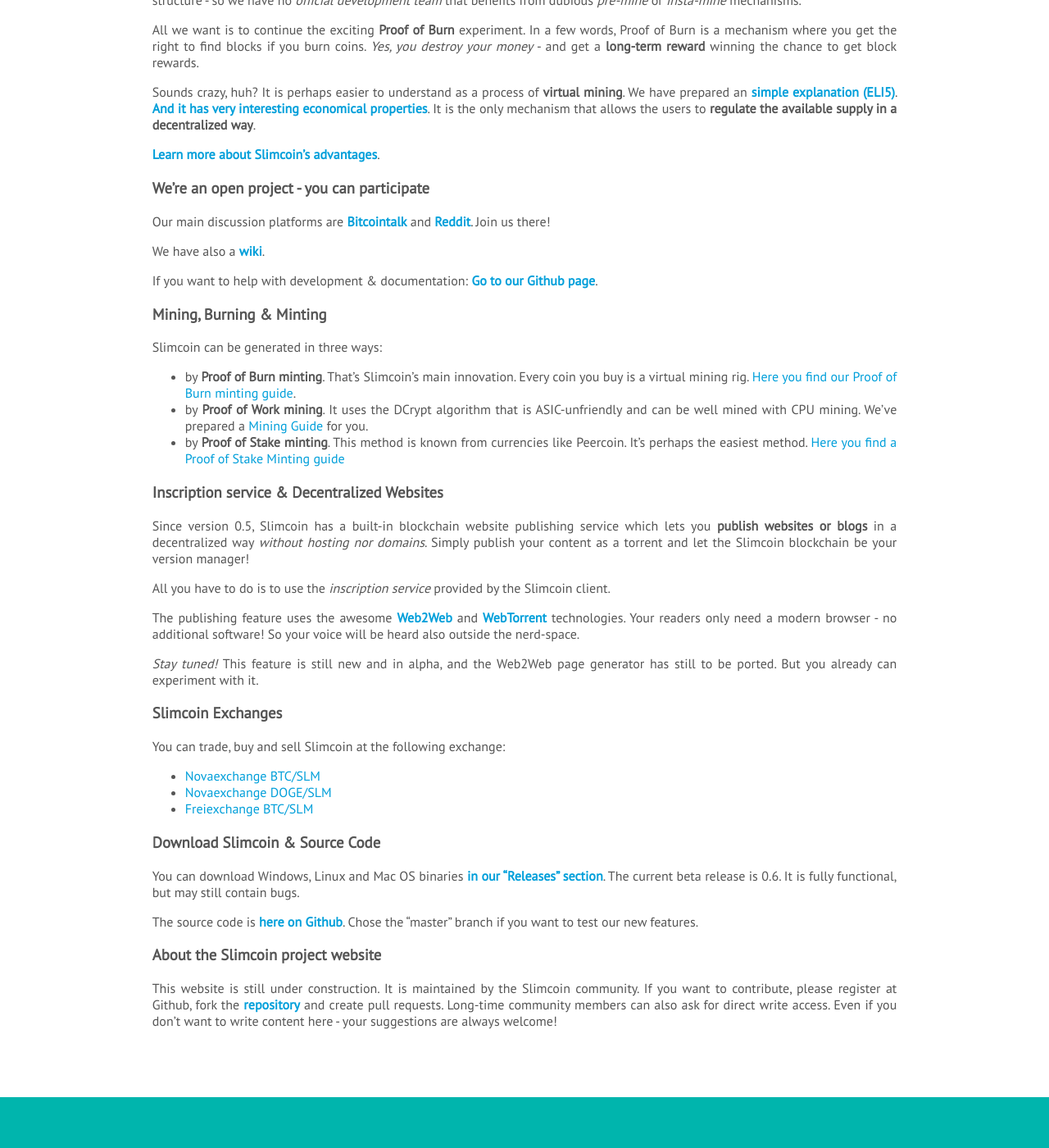
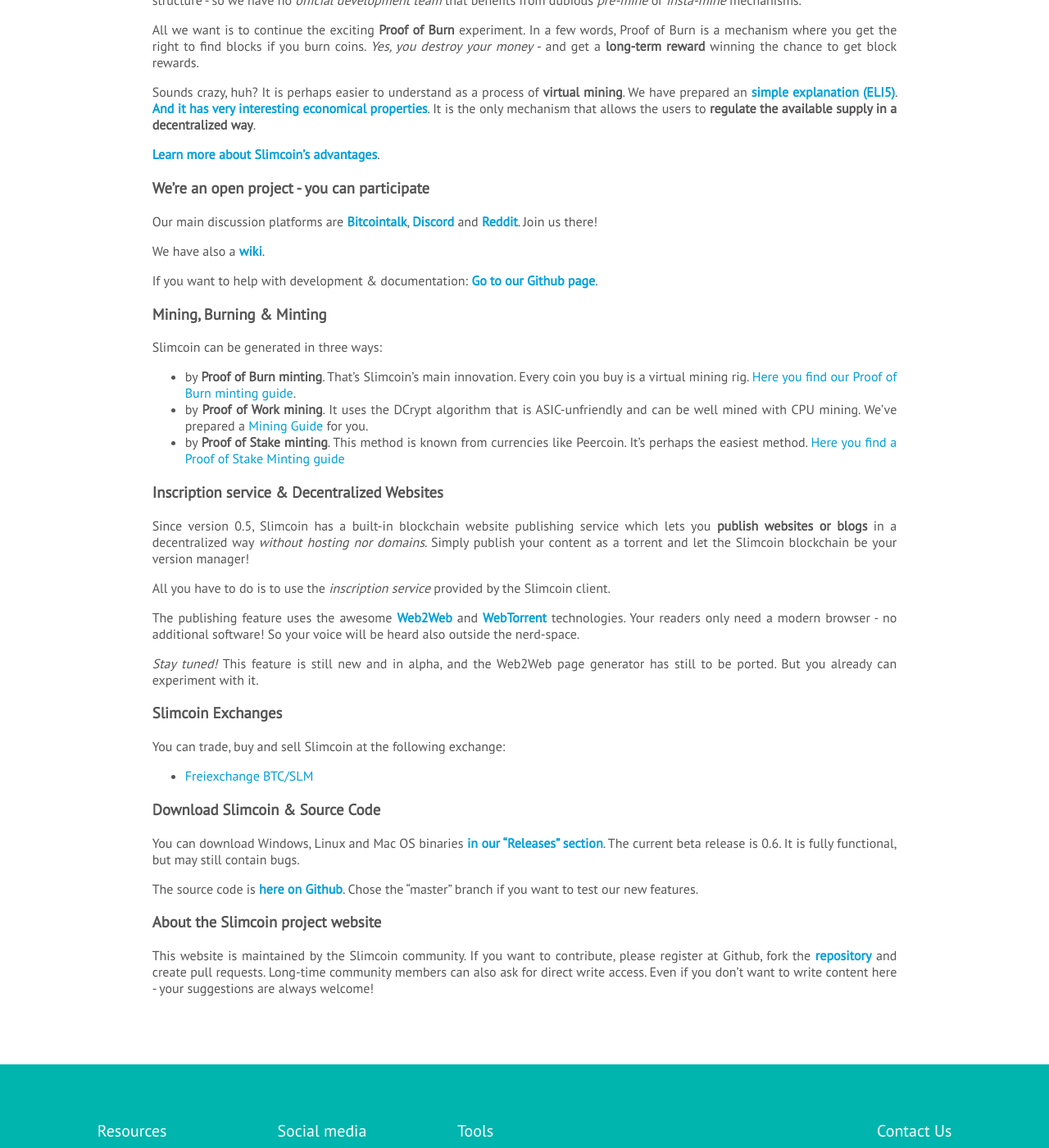
Before and after one commit to slimcoin-project/slimcoin-project.github.io, a Jekyll site: the page built from content/en/about-slimcoin.md, in a window 1280 px wide and 1400 px high, scrolled down 411 px. Shown: the whole window at 82% size. Built offline with Jekyll 4.4.1, drawn with Linux system fonts in a browser that asks for light colours; some web fonts are replaced; some of the changed text lies outside the part shown.

Commit message:
Update about-slimcoin.md
I've changed "We are still alive in 2017" into "We are still alive in 2020", added Discord as a platform were we communicate, deleted the mention of Novaexchange, and the phrase "the site is still under development", as every site is constantly underdevelopment - no need to mention it.

```diff
--- a/content/en/about-slimcoin.md
+++ b/content/en/about-slimcoin.md
@@ -21,7 +21,7 @@
 
 ### We're an open project - you can participate
 
-Our main discussion platforms are [Bitcointalk](https://bitcointalk.org/index.php?topic=1141676.0) and [Reddit](http://reddit.com/r/slimcoin). Join us there!
+Our main discussion platforms are [Bitcointalk](https://bitcointalk.org/index.php?topic=1141676.0), [Discord](https://discord.gg/ffeDjmV) and [Reddit](http://reddit.com/r/slimcoin). Join us there!
 
 We have also a [wiki](https://github.com/slimcoin-project/Slimcoin/wiki).
 
@@ -49,8 +49,6 @@
 
 You can trade, buy and sell Slimcoin at the following exchange:
 
-* [Novaexchange BTC/SLM](https://novaexchange.com/market/BTC_SLM)
-* [Novaexchange DOGE/SLM](https://novaexchange.com/market/DOGE_SLM)
 * [Freiexchange BTC/SLM](https://freiexchange.com/market/SLM/BTC)
 
 ### Download Slimcoin & Source Code
@@ -61,4 +59,4 @@
 
 ### About the Slimcoin project website
 
-This website is still under construction. It is maintained by the Slimcoin community. If you want to contribute, please register at Github, fork the [repository](https://github.com/slimcoin-project/slimcoin-project.github.io) and create pull requests. Long-time community members can also ask for direct write access. Even if you don't want to write content here - your suggestions are always welcome!
+This website is maintained by the Slimcoin community. If you want to contribute, please register at Github, fork the [repository](https://github.com/slimcoin-project/slimcoin-project.github.io) and create pull requests. Long-time community members can also ask for direct write access. Even if you don't want to write content here - your suggestions are always welcome!
```
Also changed, not shown: other parts of content/en/about-slimcoin.md (+1 -1 lines).
